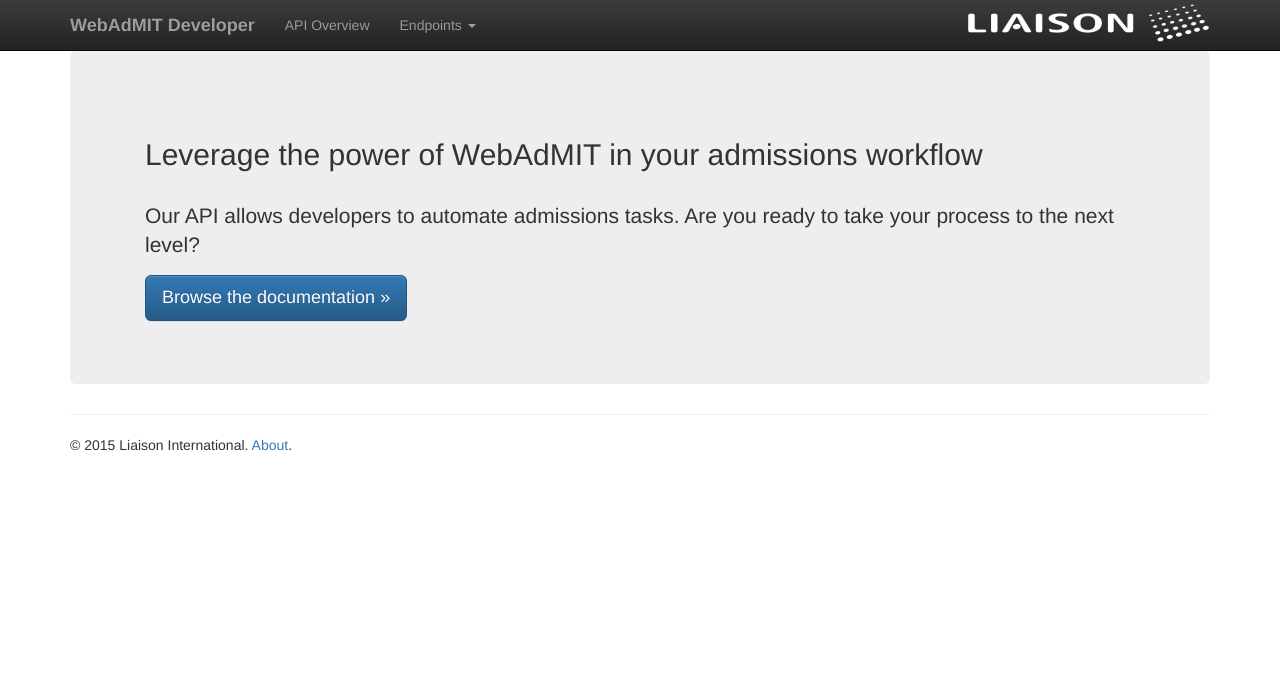
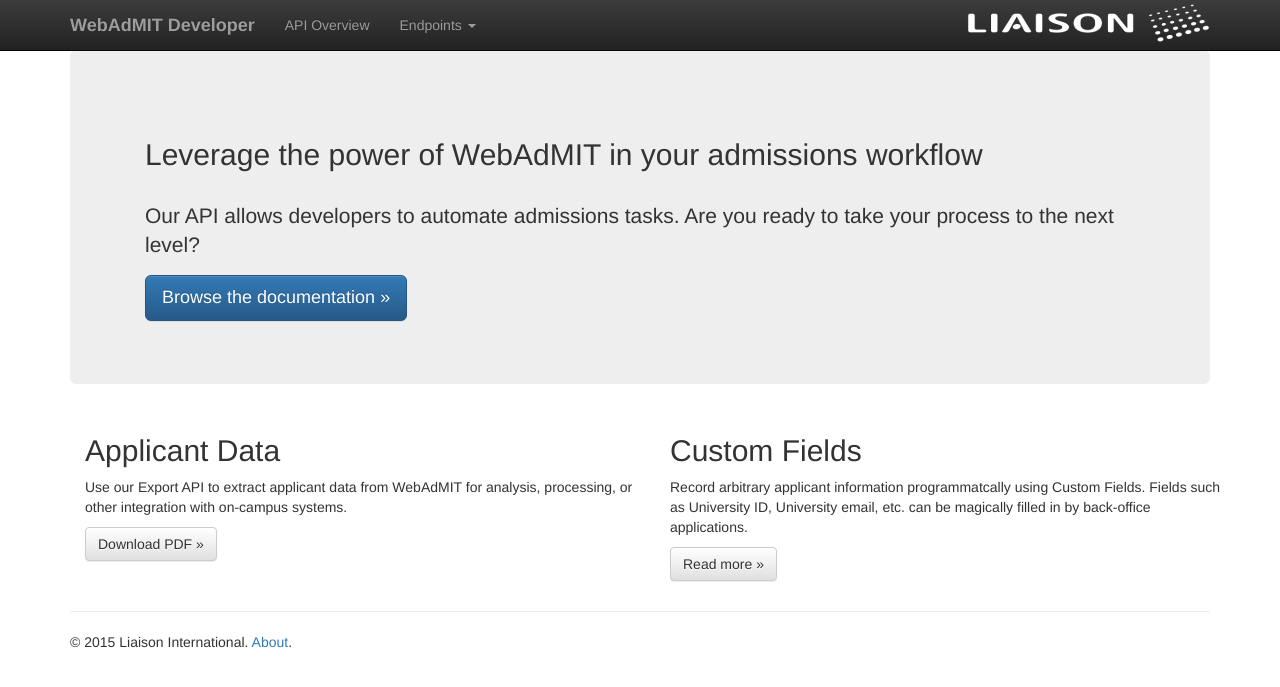
Before and after one commit to Liaison-Intl/Liaison-Intl.github.io, a Jekyll site: the page built from index.md, in a window 1280 px wide. Shown: the top 687 px of the page. Built offline with Jekyll 4.4.1, drawn with Linux system fonts in a browser that asks for light colours; nearby versions of some CDN libraries.

Commit message:
Add columns for Applicant Data and Custom Fields

```diff
--- a/index.md
+++ b/index.md
@@ -9,3 +9,18 @@
     <p><a class="btn btn-primary btn-lg" href="v1.html" role="button">Browse the documentation &raquo;</a></p>
   </div>
 </div>
+
+<div class="container">
+  <div class="row">
+    <div class="col-md-6">
+      <h2>Applicant Data</h2>
+      <p>Use our Export API to extract applicant data from WebAdMIT for analysis, processing, or other integration with on-campus systems.</p>
+      <p><a class="btn btn-default" href="http://help.webadmit.org/webadmit2016/documents/WebAdMIT_Export_Manager_API.pdf" role="button">Download PDF &raquo;</a></p>
+    </div>
+    <div class="col-md-6">
+      <h2>Custom Fields</h2>
+      <p>Record arbitrary applicant information programmatcally using Custom Fields.  Fields such as University ID, University email, etc. can be magically filled in by back-office applications.</p>
+      <p><a class="btn btn-default" href="v1.html" role="button">Read more &raquo;</a></p>
+    </div>
+  </div>
+</div>
```
